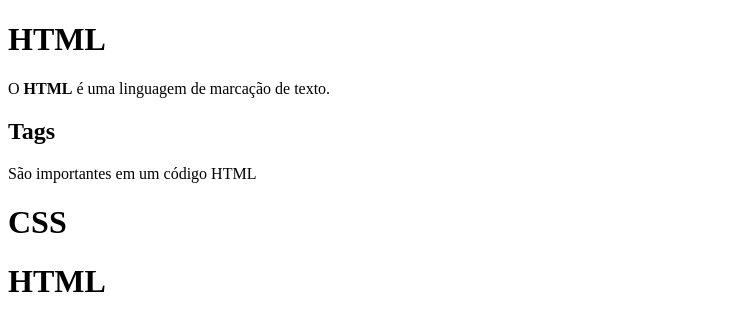
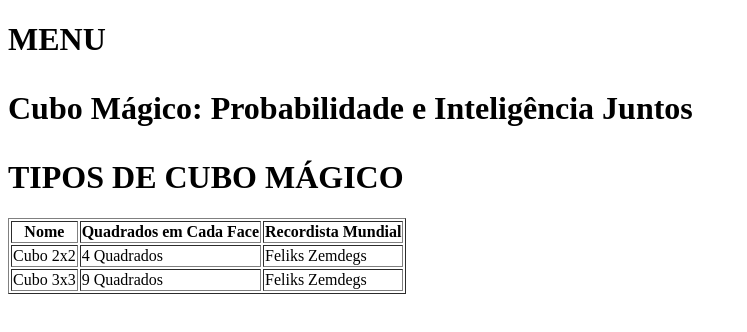
Before and after one commit to NathanPatrzyk/primeiro_site, a plain HTML site: page index.html in a window 1280 px wide. Shown: the whole page, without its empty margins (0-747 px from the left). Drawn offline with Linux system fonts and the light colour scheme.

Commit message:
Adicionando

```diff
--- a/index.html
+++ b/index.html
@@ -7,11 +7,27 @@
     <title>HTML - Definições</title>
 </head>
 <body>
-    <h1>HTML</h1>
-        <p>O <strong>HTML</strong> é uma linguagem de marcação de texto.</p>
-        <h2>Tags</h2>
-            <p>São importantes em um código HTML</p>
-    <h1>CSS</h1>
-    <h1>HTML</h1>
+    <h1>MENU<h1>
+        <p>Cubo Mágico: Probabilidade e Inteligência Juntos</p>
+    </h1>
+    <h1>TIPOS DE CUBO MÁGICO</h1>
+        <table border=1>
+            <tr>
+                <th>Nome</th>
+                <th>Quadrados em Cada Face</th>
+                <th>Recordista Mundial</th>
+            </tr>
+            <tr>
+                <td>Cubo 2x2</td>
+                <td>4 Quadrados</td>
+                <td>Feliks Zemdegs</td>
+            </tr>
+            <tr>
+                <td>Cubo 3x3</td>
+                <td>9 Quadrados</td>
+                <td>Feliks Zemdegs</td>
+            </tr>
+        </table>
+
 </body>
 </html>
```
